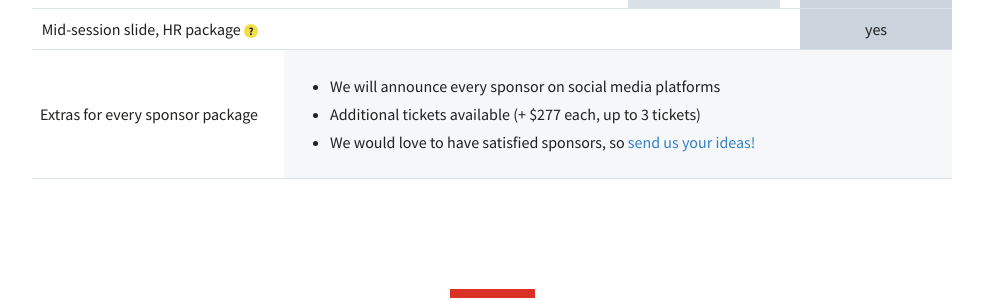
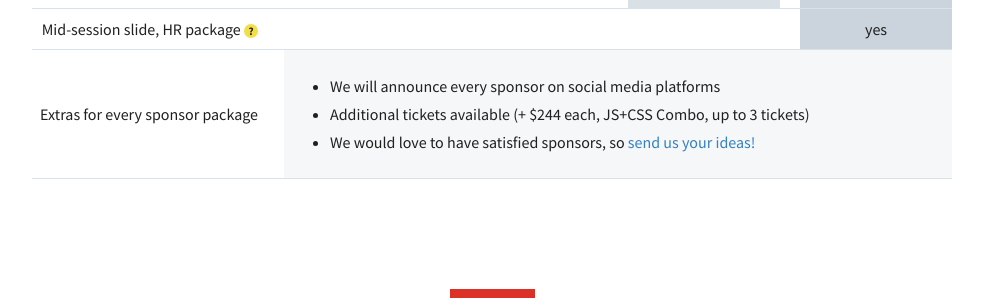
Before and after one commit to JSConfBp/2017.jsconfbp.com, a Jekyll site: the page built from sponsorship.md, in a window 1280 px wide and 900 px high, scrolled down 3495 px. Shown: the part 156-456 px from the top of the window, without its empty margins (148-1131 px from the left). Built offline with Jekyll 4.4.1, drawn with Linux system fonts in a browser that asks for light colours.

Commit message:
update sponsored ticket price

```diff
--- a/_layouts/sponsorship.html
+++ b/_layouts/sponsorship.html
@@ -316,7 +316,7 @@
                         <td colspan="7" class="supporter">
                             <ul class="text-left">
                                 <li>We will announce every sponsor on social media platforms</li>
-                                <li>Additional tickets available (+ $277 each, up to 3 tickets)</li>
+                                <li>Additional tickets available (+ $244 each, JS+CSS Combo, up to 3 tickets)</li>
                                 <li>We would love to have satisfied sponsors, so <a href="mailto:team@jsconfbp.com">send us your ideas!</a></li>
                             </ul>
                         </td>
```
